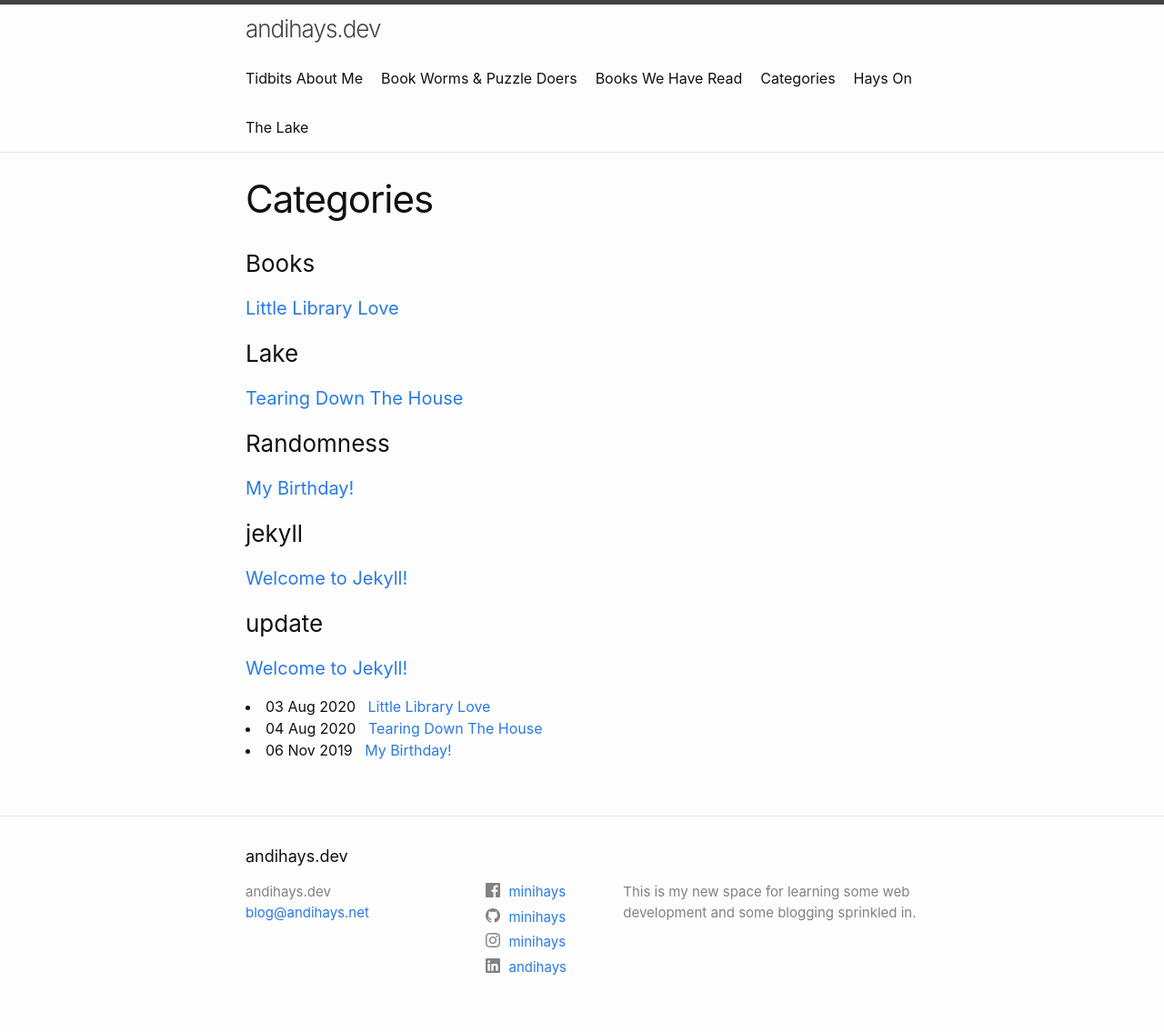
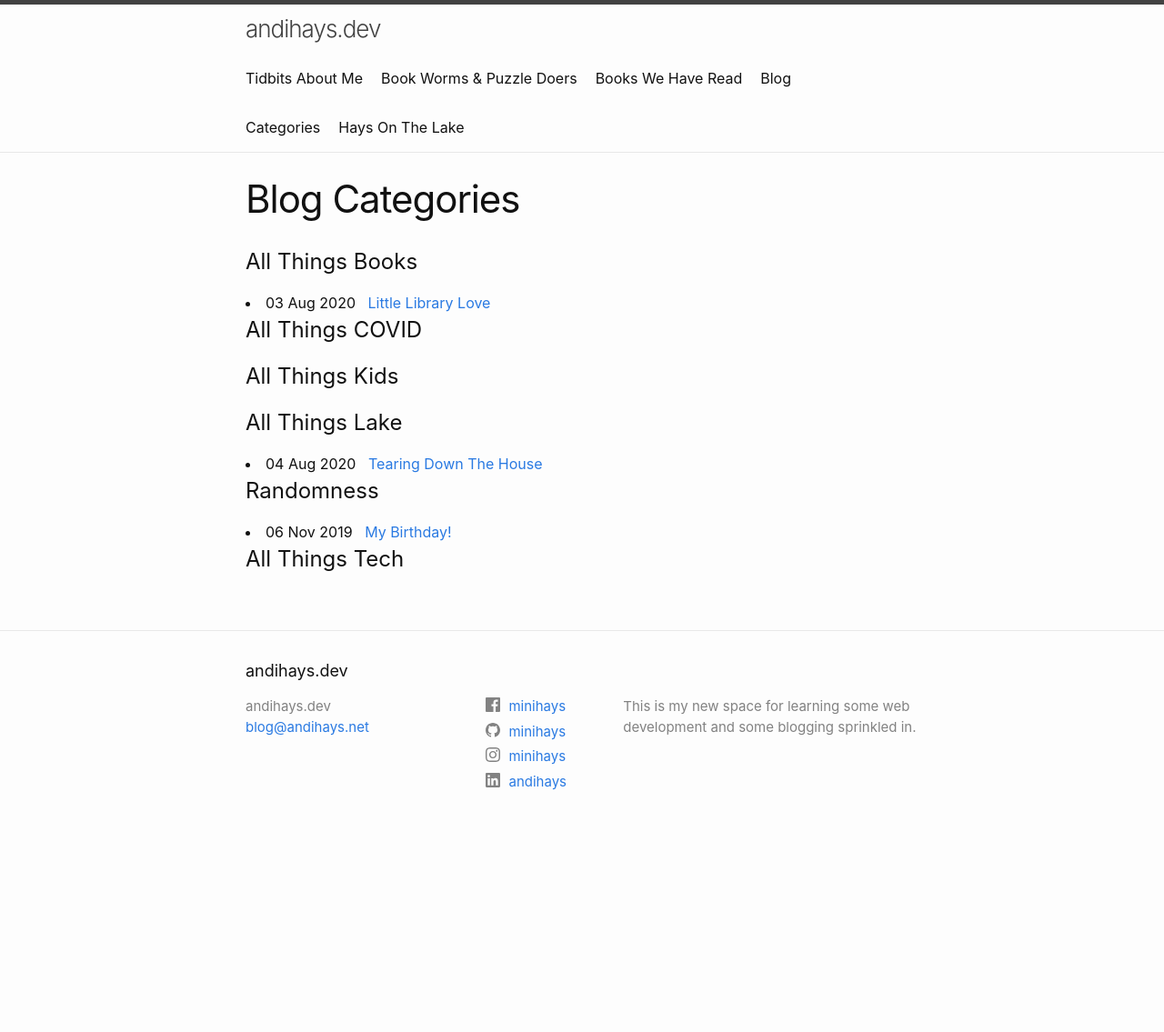
Before and after one commit to minihays/minihays.github.io, a Jekyll site: the page built from categories.markdown, in a window 1280 px wide. Shown: the whole page at 91% size. Built offline with Jekyll 4.4.1, drawn with Linux system fonts in a browser that asks for light colours; after the commit the page ends 931 px from its top, so only the background shows below that.

Commit message:
edited categorites page

```diff
--- a/categories.markdown
+++ b/categories.markdown
@@ -1,10 +1,10 @@
 ---
 layout: page
 permalink: /categories/
-title: Categories
+title: Blog Categories
 ---
 
-
+<!--
 <div id="archives">
 {% assign categories_sorted = site.categories | sort %}
 {% for category in categories_sorted %}
@@ -22,28 +22,34 @@ title: Categories
     {% endfor %}
   </div>
 {% endfor %}
-</div>
+</div> -->
 
+# All Things Books
 {% for post in site.categories.Books %}
  <li><span>{{ post.date | date_to_string }}</span> &nbsp; <a href="{{ post.url }}">{{ post.title }}</a></li>
 {% endfor %}
 
+# All Things COVID
 {% for post in site.categories.Covid %}
  <li><span>{{ post.date | date_to_string }}</span> &nbsp; <a href="{{ post.url }}">{{ post.title }}</a></li>
 {% endfor %}
 
+# All Things Kids
 {% for post in site.categories.Kids %}
  <li><span>{{ post.date | date_to_string }}</span> &nbsp; <a href="{{ post.url }}">{{ post.title }}</a></li>
 {% endfor %}
 
+# All Things Lake
 {% for post in site.categories.Lake %}
  <li><span>{{ post.date | date_to_string }}</span> &nbsp; <a href="{{ post.url }}">{{ post.title }}</a></li>
 {% endfor %}
 
+# Randomness
 {% for post in site.categories.Randomness %}
  <li><span>{{ post.date | date_to_string }}</span> &nbsp; <a href="{{ post.url }}">{{ post.title }}</a></li>
 {% endfor %}
 
+# All Things Tech
 {% for post in site.categories.Tech %}
  <li><span>{{ post.date | date_to_string }}</span> &nbsp; <a href="{{ post.url }}">{{ post.title }}</a></li>
 {% endfor %}
```
